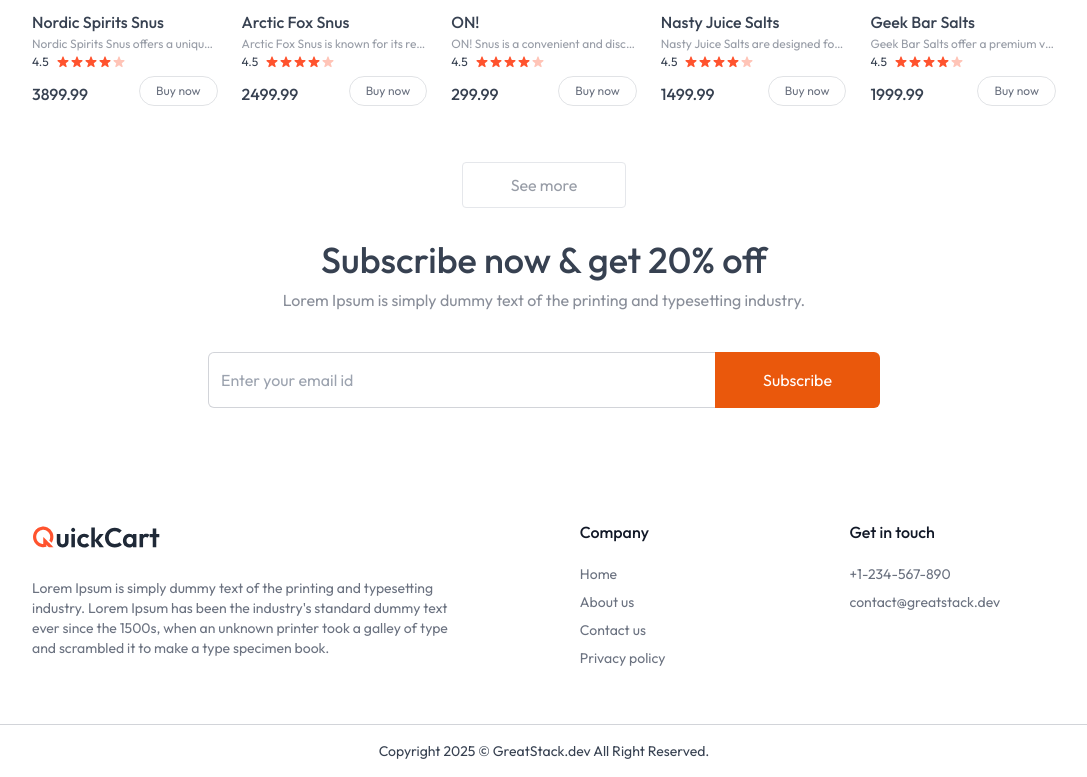
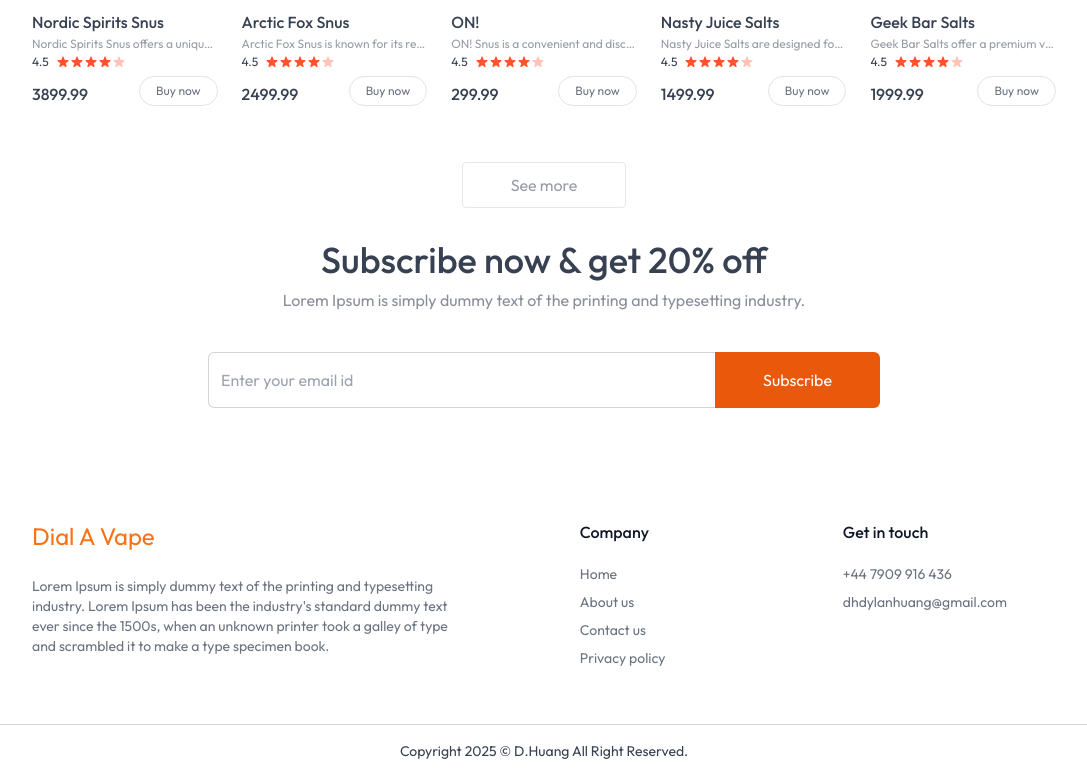
Before and after one commit to dhdylanhuang/Dial-A-Vape, a Next.js app in the folder dav/: page / in a window 1280 px wide. Shown: the part 1995-2772 px from the top of the page, without its empty margins (96-1183 px from the left). Built offline with nearby package versions, Linux system fonts and the light colour scheme; no server answers.

Commit message:
Dummy Footer

```diff
--- a/dav/components/Footer.jsx
+++ b/dav/components/Footer.jsx
@@ -1,13 +1,14 @@
 import React from "react";
-import { assets } from "@/assets/assets";
-import Image from "next/image";
+
 
 const Footer = () => {
   return (
     <footer>
       <div className="flex flex-col md:flex-row items-start justify-center px-6 md:px-16 lg:px-32 gap-10 py-14 border-b border-gray-500/30 text-gray-500">
         <div className="w-4/5">
-          <Image className="w-28 md:w-32" src={assets.logo} alt="logo" />
+          <h1 className="cursor-pointer w-28 md:w-32 text-2xl text-orange-500">
+            Dial A Vape
+          </h1>
           <p className="mt-6 text-sm">
             Lorem Ipsum is simply dummy text of the printing and typesetting
             industry. Lorem Ipsum has been the industry's standard dummy text
@@ -40,14 +41,14 @@
           <div>
             <h2 className="font-medium text-gray-900 mb-5">Get in touch</h2>
             <div className="text-sm space-y-2">
-              <p>+1-234-567-890</p>
-              <p>contact@greatstack.dev</p>
+              <p>+44 7909 916 436</p>
+              <p>dhdylanhuang@gmail.com</p>
             </div>
           </div>
         </div>
       </div>
       <p className="py-4 text-center text-xs md:text-sm">
-        Copyright 2025 © GreatStack.dev All Right Reserved.
+        Copyright 2025 © D.Huang All Right Reserved.
       </p>
     </footer>
   );
```
